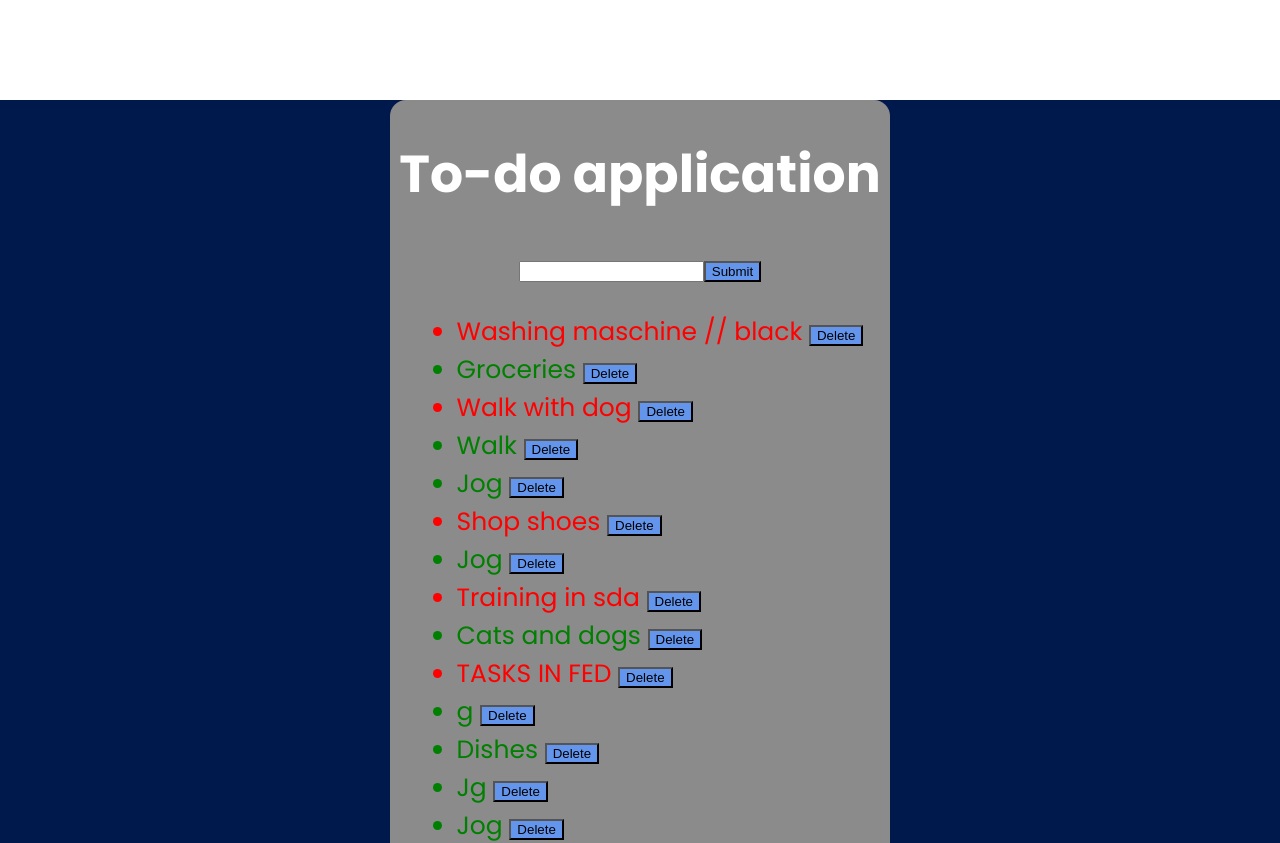
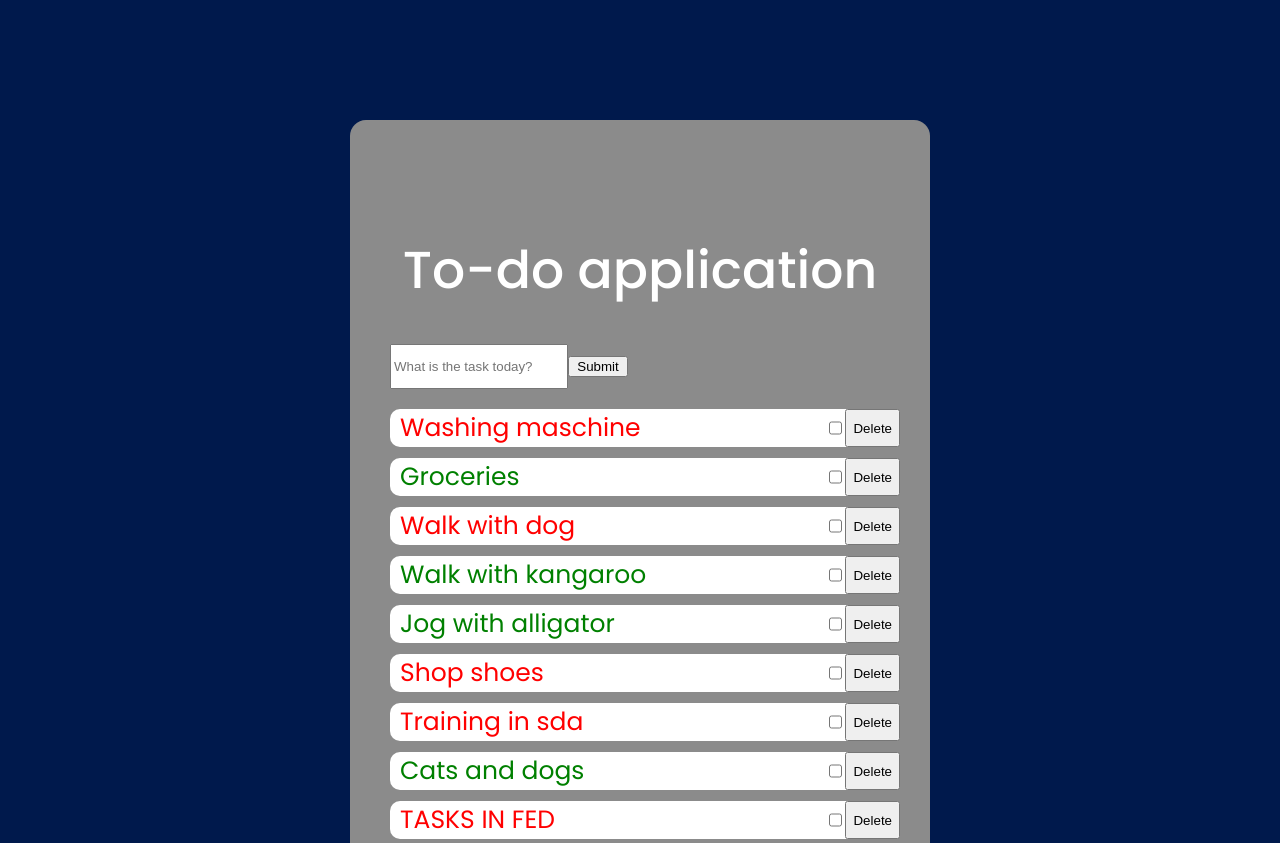
Before and after one commit to FrediKaru/todo_app, a React (Create React App) app in the folder todo-app/: page / in a window 1280 px wide. Shown: the top 843 px of the page. Built offline with nearby package versions, Linux system fonts and the light colour scheme.

Commit message:
Adding new tasks functionality

```diff
--- a/todo-app/src/App.css
+++ b/todo-app/src/App.css
@@ -1,5 +1,4 @@
 .App {
-  text-align: center;
   background-color: #00194c;
 }
 
@@ -42,12 +41,3 @@
     transform: rotate(360deg);
   }
 }
-button {
-  background-color: cornflowerblue;
-}
-
-li {
-  text-decoration: none;
-  font-size: 25px;
-  text-align: left;
-}
--- a/todo-app/src/App.js
+++ b/todo-app/src/App.js
@@ -1,22 +1,16 @@
 import logo from "./logo.svg";
 import "./App.css";
-import { useState } from "react";
+import React, { useState } from "react";
 const tasksToAdd = [
-  { title: "Washing maschine // black", id: 1, isUrgent: true },
+  { title: "Washing maschine", id: 1, isUrgent: true },
   { title: "Groceries", id: 2, isUrgent: false },
   { title: "Walk with dog", id: 3, isUrgent: true },
-  { title: "Walk", id: 4, isUrgent: false },
-  { title: "Jog", id: 3, isUrgent: false },
+  { title: "Walk with kangaroo", id: 4, isUrgent: false },
+  { title: "Jog with alligator", id: 3, isUrgent: false },
   { title: "Shop shoes", id: 4, isUrgent: true },
-  { title: "Jog", id: 5, isUrgent: false },
   { title: "Training in sda", id: 6, isUrgent: true },
   { title: "Cats and dogs", id: 7, isUrgent: false },
   { title: "TASKS IN FED", id: 8, isUrgent: true },
-  { title: "g", id: 9, isUrgent: false },
-  { title: "Dishes", id: 10, isUrgent: false },
-  { title: "Jg", id: 11, isUrgent: false },
-  { title: "Jog", id: 12, isUrgent: false },
-  { title: "Jog", id: 13, isUrgent: false },
   { title: "Dinosaur", id: 3, isUrgent: false },
 ];
 
@@ -28,20 +22,38 @@ function List(props) {
   };
   const taskList = props.tasks.map((task) => (
     <li style={{ color: task.isUrgent ? "red" : "green" }}>
-      {task.title} <button onClick={() => deleteById(task.id)}>Delete</button>
+      {task.title}{" "}
+      <div className="task-controls">
+        <input type="checkbox"></input>
+        <button onClick={() => deleteById(task.id)}>Delete</button>
+      </div>
     </li>
   ));
   return <ul>{taskList}</ul>;
 }
 function UserInput({ tasks, setTasks }) {
-  function addTask() {
-    setTasks([...tasks, { title: "Elephant", id: Math.random() }]);
-  }
+  const [value, setValue] = useState("");
+
+  const handleSubmit = (e) => {
+    e.preventDefault();
+    setTasks([...tasks, { title: value, id: Math.random() }]);
+    setValue("");
+  };
 
   return (
-    <div>
-      <input type="text"></input>
-      <button onClick={addTask}>Submit</button>
+    <div className="input-controls">
+      <form className="TodoForm" onSubmit={handleSubmit}>
+        <input
+          type="text"
+          className="todo-input"
+          value={value}
+          placeholder="What is the task today?"
+          onChange={(e) => setValue(e.target.value)}
+        ></input>
+        <button type="submit" className="todo-btn">
+          Submit
+        </button>
+      </form>
     </div>
   );
 }
--- a/todo-app/src/index.css
+++ b/todo-app/src/index.css
@@ -7,3 +7,47 @@ body {
   -webkit-font-smoothing: antialiased;
   -moz-osx-font-smoothing: grayscale;
 }
+.App {
+  padding-top: 20px;
+  padding-bottom: 100px;
+}
+.App-header {
+  padding: 40px;
+}
+.input-controls {
+  width: 100%;
+
+  display: inline-flex;
+  justify-content: space-between;
+}
+.input-controls input {
+  width: 70%;
+  height: 100%;
+}
+.input-controls button {
+  width: 25%;
+}
+
+ul {
+  list-style-type: none;
+  padding-left: 0px;
+}
+li {
+  background-color: rgb(255, 255, 255);
+  margin-bottom: 10px;
+  border-radius: 10px;
+  display: inline-flex;
+  justify-content: space-between;
+  text-decoration: none;
+  font-size: 25px;
+  width: 100%;
+  padding-left: 10px;
+}
+.App h1 {
+  font-weight: 500;
+}
+.task-controls {
+  display: flex;
+}
+.task-controls button {
+}
```
